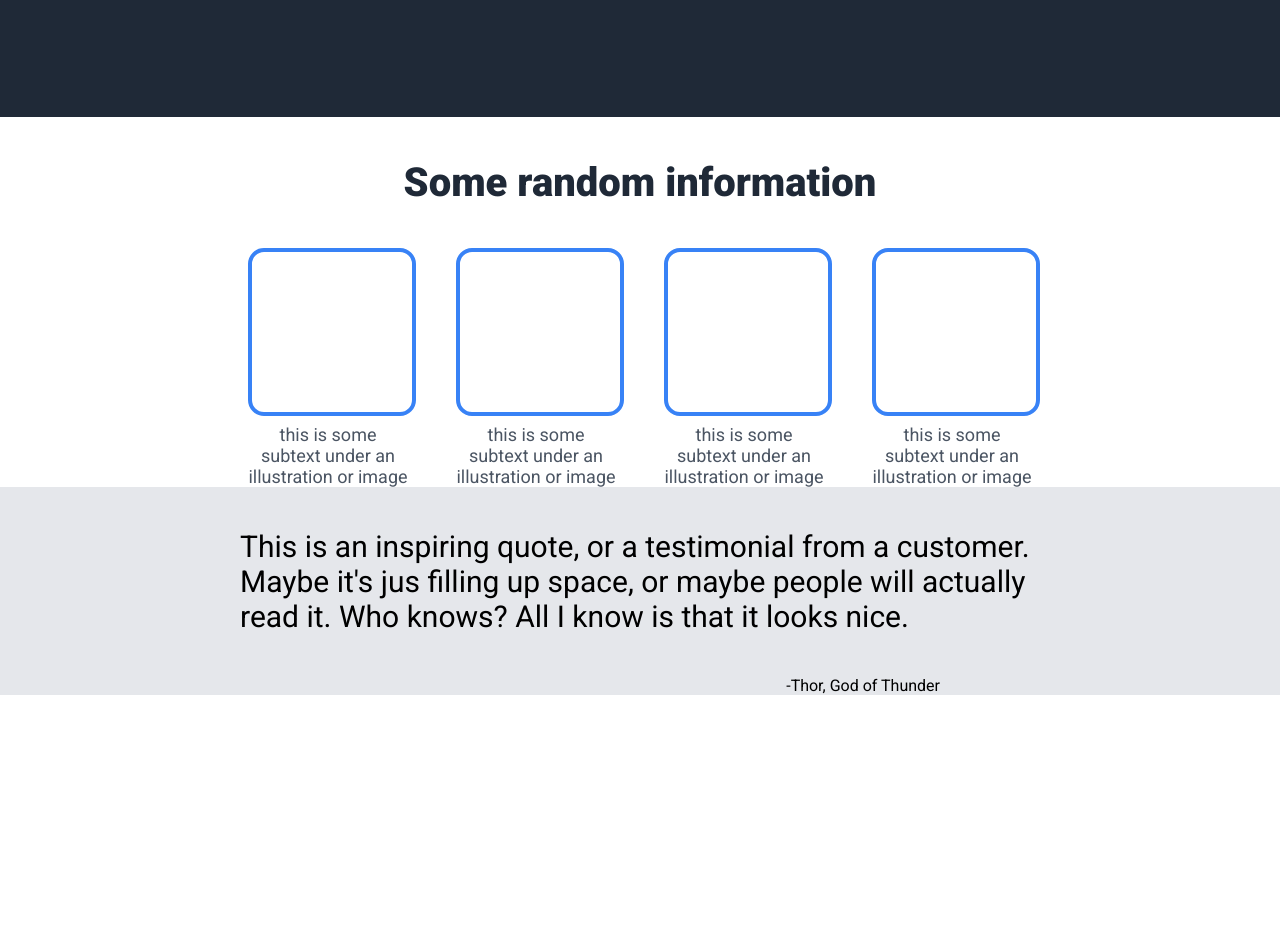
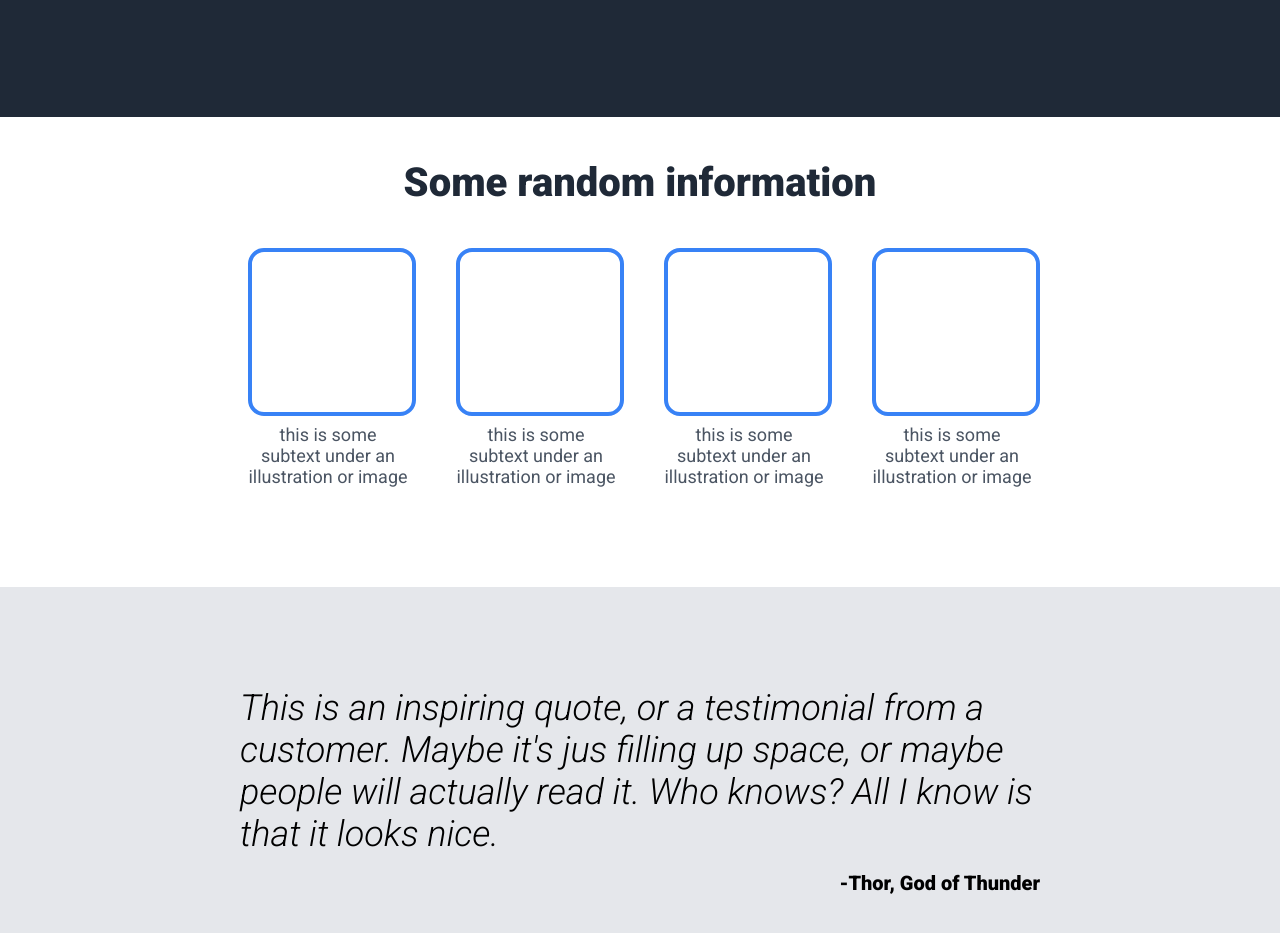
Before and after one commit to corgi01996/landing-page, a plain HTML site: page index.html in a window 1280 px wide. Shown: the part 383-1316 px from the top of the page. Before the commit the page ends 1078 px from the top, so only its background shows below. Drawn offline with Linux system fonts and the light colour scheme.

Commit message:
Added padding in middle container and finsihed up the quote section

```diff
--- a/style.css
+++ b/style.css
@@ -83,6 +83,7 @@ body {
     max-width: 1024px;
     flex-direction: column;
     margin: 0 auto;
+    padding-bottom: 100px;
 }
 
 .middle-container header {
@@ -117,24 +118,29 @@ body {
 
 .quote-container {
     background-color: #e5e7eb;
+    padding: 100px 0;
 }
 
 .quote-text {
     display: flex;
     justify-content: flex-start;
     align-items: center;
-    padding: 42px 0;
-    max-width: 600px;
+    padding: 0;
     margin: 0 auto;
-    max-width: 800px;
-    font-size: 30px;
+    width: 800px;
+    font-size: 36px;
+    font-weight: 300;
+    font-style: italic;
 }
 
 .quote-author {
     display: flex;
     justify-content: flex-end;
     align-items: center;
-    max-width: 600px;
+    width: 800px;
     margin: 0 auto;
-
+    padding: 0;
+    margin: 16px auto 0;
+    font-size: 20px;
+    font-weight: 700;
 }
```
